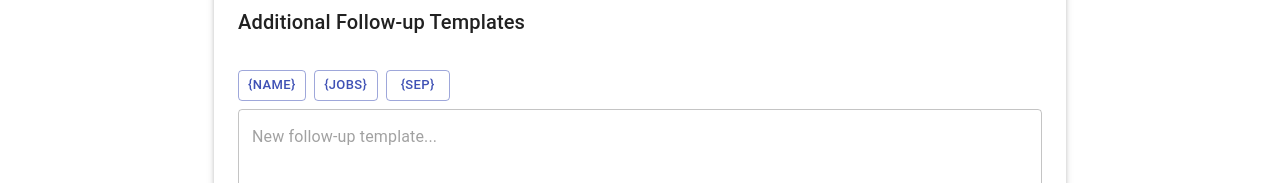
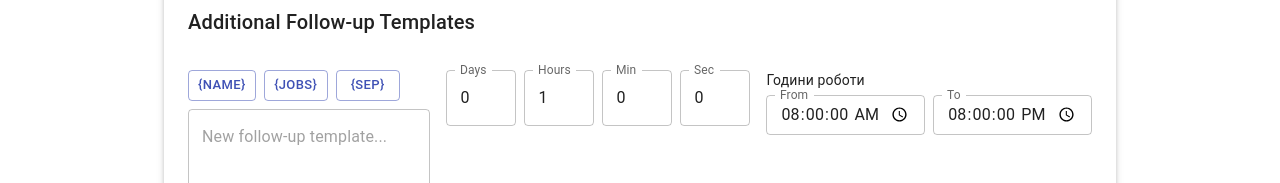
Before and after one commit to tarastm95/Yelp1, a React (Create React App) app in the folder frontend/: page /settings in a window 1280 px wide. Shown: the part 769-952 px from the top of the page. Built offline with nearby package versions, Linux system fonts and the light colour scheme; no server answers.

Commit message:
feat: refine follow-up template settings

```diff
--- a/frontend/src/AutoResponseSettings.tsx
+++ b/frontend/src/AutoResponseSettings.tsx
@@ -85,8 +85,8 @@ const AutoResponseSettings: FC = () => {
   const [newDelayHours, setNewDelayHours] = useState(1);
   const [newDelayMinutes, setNewDelayMinutes] = useState(0);
   const [newDelaySeconds, setNewDelaySeconds] = useState(0);
-  const [newOpenFrom, setNewOpenFrom] = useState('08:00');
-  const [newOpenTo, setNewOpenTo] = useState('20:00');
+  const [newOpenFrom, setNewOpenFrom] = useState('08:00:00');
+  const [newOpenTo, setNewOpenTo] = useState('20:00:00');
 
   // UI state
   const [loading, setLoading] = useState(true);
@@ -270,7 +270,7 @@ const AutoResponseSettings: FC = () => {
   };
 
   return (
-    <Container maxWidth={false} sx={{ mt:4, mb:4, maxWidth: 900, mx: 'auto' }}>
+    <Container maxWidth={false} sx={{ mt:4, mb:4, maxWidth: 1000, mx: 'auto' }}>
       <Box sx={{ mb: 2 }}>
         <Select
           value={selectedBusiness}
@@ -460,7 +460,7 @@ const AutoResponseSettings: FC = () => {
                     placeholder="New follow-up template..."
                   />
                 </Box>
-                <Stack direction="row" spacing={1} alignItems="center">
+                <Stack direction="row" spacing={1} alignItems="center" flexWrap="wrap">
                   <TextField
                     label="Days"
                     type="number"
@@ -493,9 +493,14 @@ const AutoResponseSettings: FC = () => {
                     value={newDelaySeconds}
                     onChange={e => setNewDelaySeconds(Number(e.target.value))}
                   />
+                </Stack>
+                <Box sx={{ mt: 1 }}>
+                  <Typography variant="body2" gutterBottom>Години роботи</Typography>
+                  <Stack direction="row" spacing={1} alignItems="center" flexWrap="wrap">
                     <TextField
                       label="From"
                       type="time"
+                      inputProps={{ step: 1 }}
                       value={newOpenFrom}
                       onChange={e => setNewOpenFrom(e.target.value)}
                       size="small"
@@ -503,6 +508,7 @@ const AutoResponseSettings: FC = () => {
                     <TextField
                       label="To"
                       type="time"
+                      inputProps={{ step: 1 }}
                       value={newOpenTo}
                       onChange={e => setNewOpenTo(e.target.value)}
                       size="small"
@@ -511,7 +517,7 @@ const AutoResponseSettings: FC = () => {
                       const biz = businesses.find(b => b.business_id === selectedBusiness);
                       const tz = biz?.time_zone;
                       if (!tz) return null;
-                    const fmt = new Intl.DateTimeFormat([], { hour: '2-digit', minute: '2-digit', timeZone: tz });
+                      const fmt = new Intl.DateTimeFormat([], { hour: '2-digit', minute: '2-digit', second: '2-digit', timeZone: tz });
                       const local = fmt.format(Date.now());
                       return (
                         <Typography variant="body2" sx={{ ml:1 }}>
@@ -520,7 +526,8 @@ const AutoResponseSettings: FC = () => {
                       );
                     })()}
                   </Stack>
-                <Button onClick={handleAddTemplate} disabled={tplLoading}>
+                </Box>
+                <Button onClick={handleAddTemplate} disabled={tplLoading} sx={{ mt: 1 }}>
                   Add
                 </Button>
               </Stack>
```
Also changed, not shown: 1 other file (tests, documents, lock files or other folders). Lines whose indentation alone changed are shown as unchanged.
